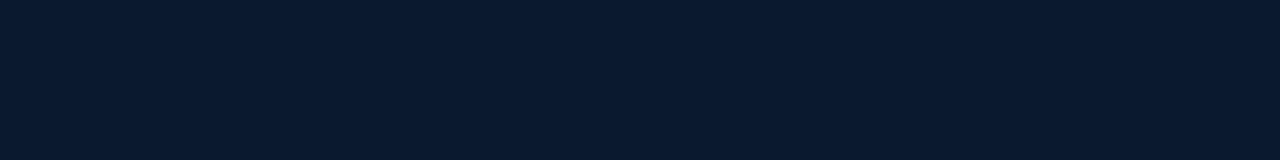
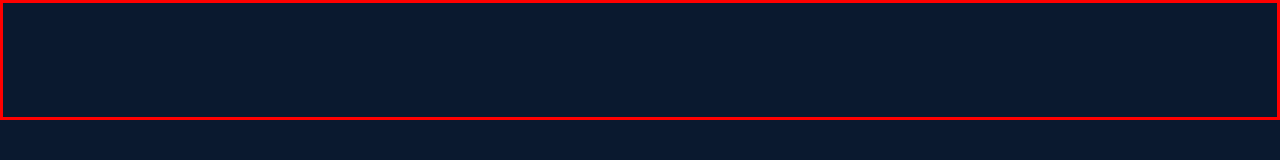
Before and after one commit to Ha-Khu/portfolio_webpage, a plain HTML site: page index.html in a window 1280 px wide. Drawn offline with Linux system fonts and the light colour scheme.

Commit message:
Styled header with border, width and height

```diff
--- a/styles.css
+++ b/styles.css
@@ -19,3 +19,9 @@
 body {
   background-color: var(--navy);
 }
+
+header {
+  border: 3px solid red;
+  width: 100%;
+  height: 120px;
+}
```
